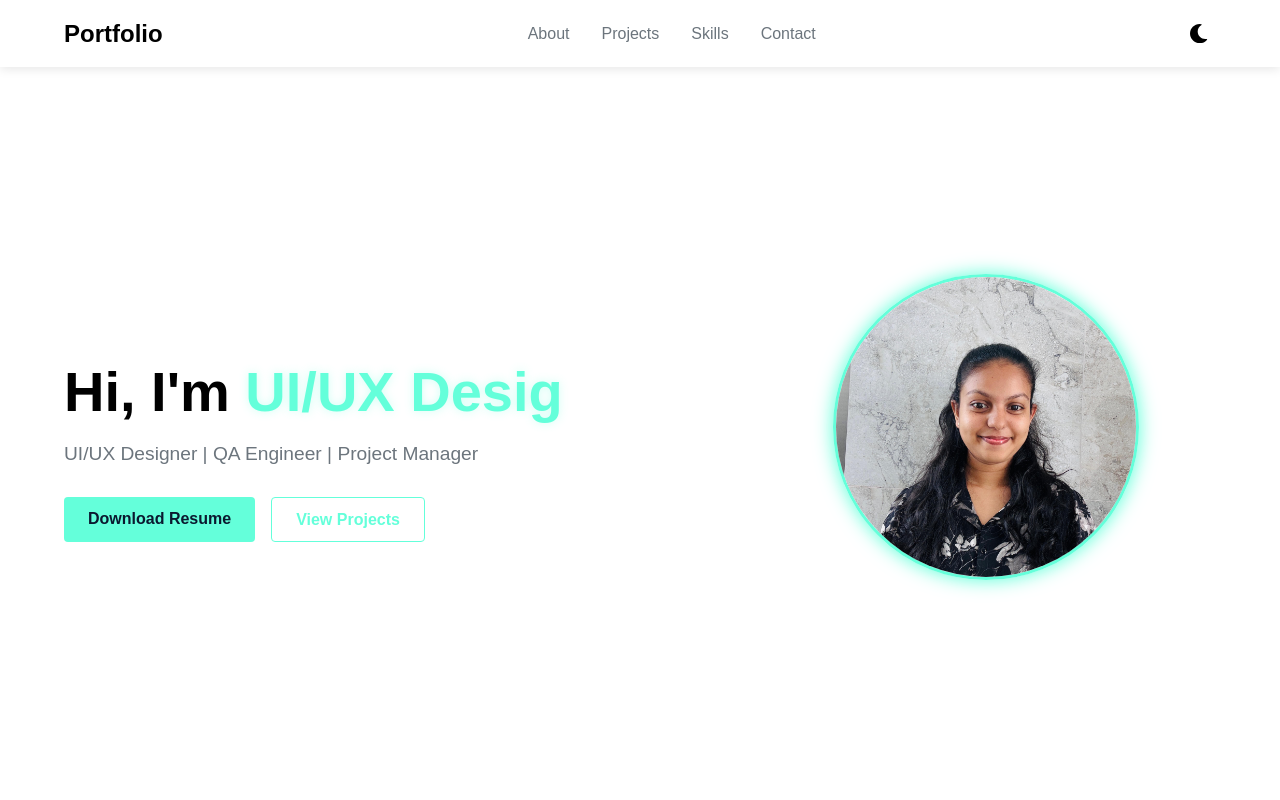
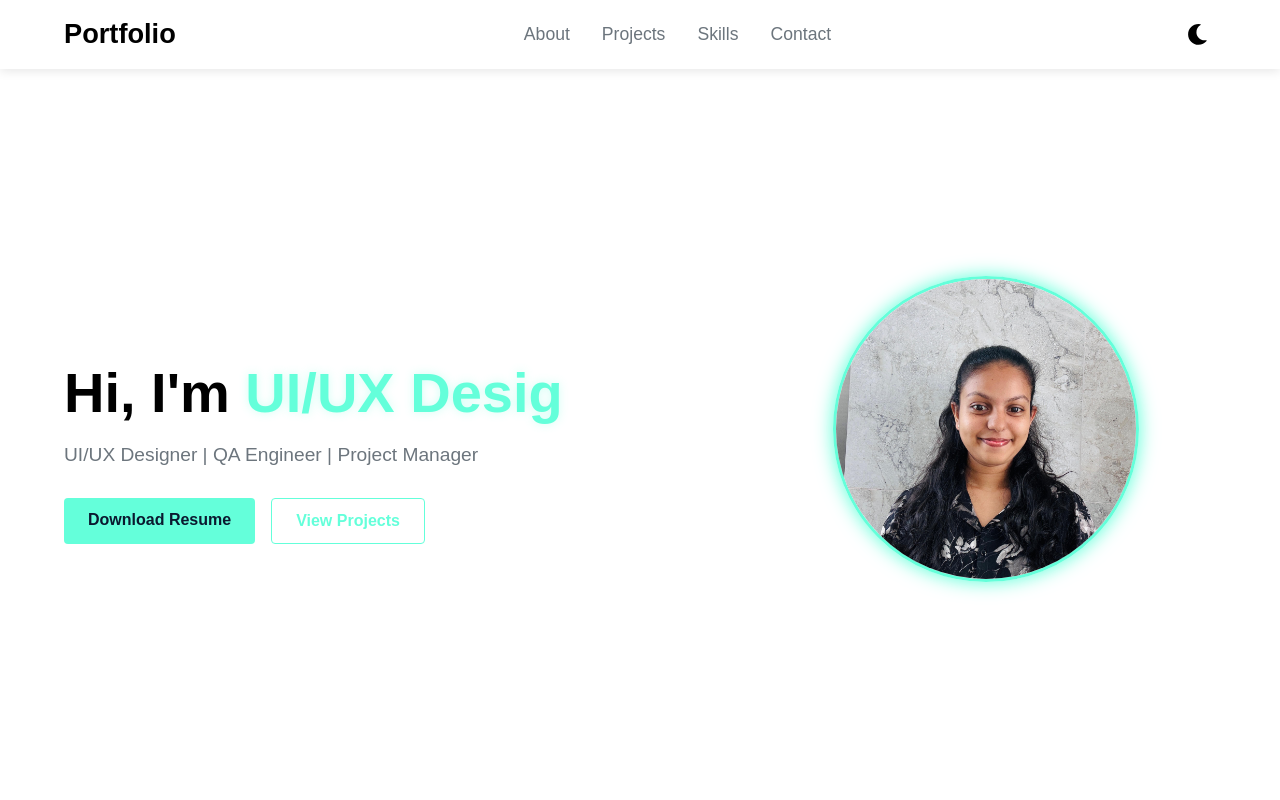
Before and after one commit to Ranumi123/Portfolio, a React (Create React App) app: page / in a window 1280 px wide. Shown: the top 800 px of the page. Built offline with nearby package versions, Linux system fonts and the light colour scheme.

Commit message:
Update navbar

```diff
--- a/src/components/Contact.jsx
+++ b/src/components/Contact.jsx
@@ -71,7 +71,7 @@ const Contact = () => {
             <a href="https://github.com/" target="_blank" rel="noopener noreferrer" aria-label="GitHub Profile">
               <FaGithub size={22} />
             </a>
-            <a href="https://linkedin.com/" target="_blank" rel="noopener noreferrer" aria-label="LinkedIn Profile">
+            <a href="https://www.linkedin.com/in/ranumi-perera-35a462291/" target="_blank" rel="noopener noreferrer" aria-label="LinkedIn Profile">
               <FaLinkedin size={22} />
             </a>
             <a href="mailto:your@email.com" aria-label="Email Me">
--- a/src/components/Navbar.css
+++ b/src/components/Navbar.css
@@ -1,3 +1,7 @@
+:root {
+  --hover-accent: #64ffda;
+}
+
 .navbar {
   display: flex;
   justify-content: space-between;
@@ -14,7 +18,7 @@
 .logo h2 {
   margin: 0;
   color: var(--text-color);
-  font-size: 1.5rem;
+  font-size: 1.7rem; /* Slightly larger */
   font-weight: 700;
 }
 
@@ -30,11 +34,12 @@
   color: var(--secondary-color, var(--text-color));
   text-decoration: none;
   font-weight: 500;
+  font-size: 1.1rem; /* Increased font size */
   transition: color 0.3s ease;
 }
 
 .nav-links li a:hover {
-  color: var(--primary-color);
+  color: var(--hover-accent); /* Custom hover color */
 }
 
 .theme-toggle {
@@ -42,7 +47,7 @@
   border: none;
   color: var(--text-color);
   cursor: pointer;
-  font-size: 1.2rem;
+  font-size: 1.3rem; /* Slightly larger */
   padding: 0.5rem;
   display: flex;
   align-items: center;
@@ -52,7 +57,7 @@
 
 .theme-toggle:hover {
   transform: rotate(15deg);
-  color: var(--primary-color);
+  color: var(--hover-accent); /* Custom hover color */
 }
 
 /* Add animation for theme transition */
--- a/src/components/Projects.jsx
+++ b/src/components/Projects.jsx
@@ -82,10 +82,11 @@ const Projects = () => {
               <div className="project-video">
                 <video
                   src={project.video}
-                  controls
+                  autoPlay
+                  loop
                   muted
                   playsInline
-                  preload="metadata"
+                  preload="auto"
                   style={{ width: '100%', height: 'auto', borderRadius: '8px' }}
                 />
                 <div className="project-overlay">
```
